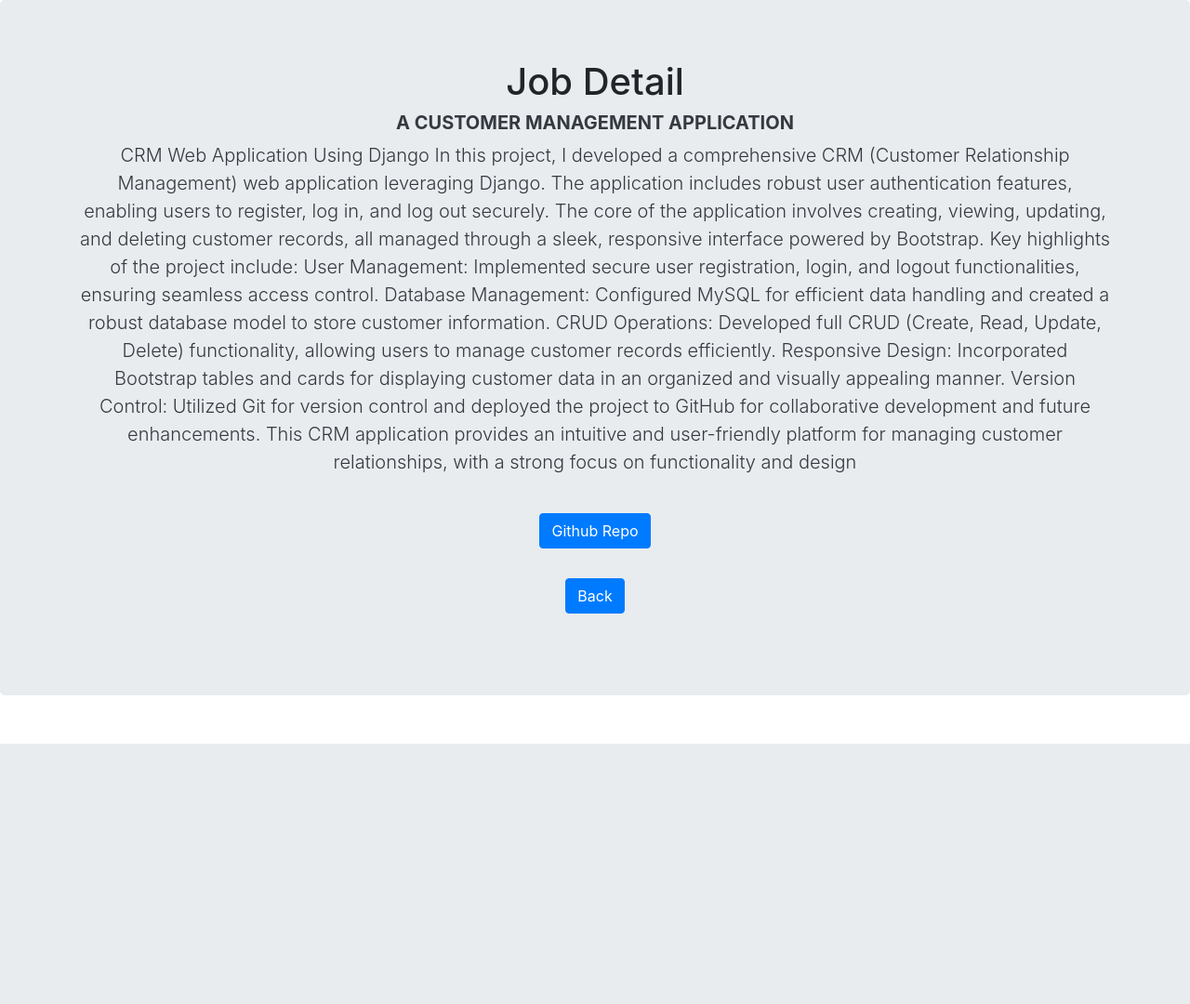
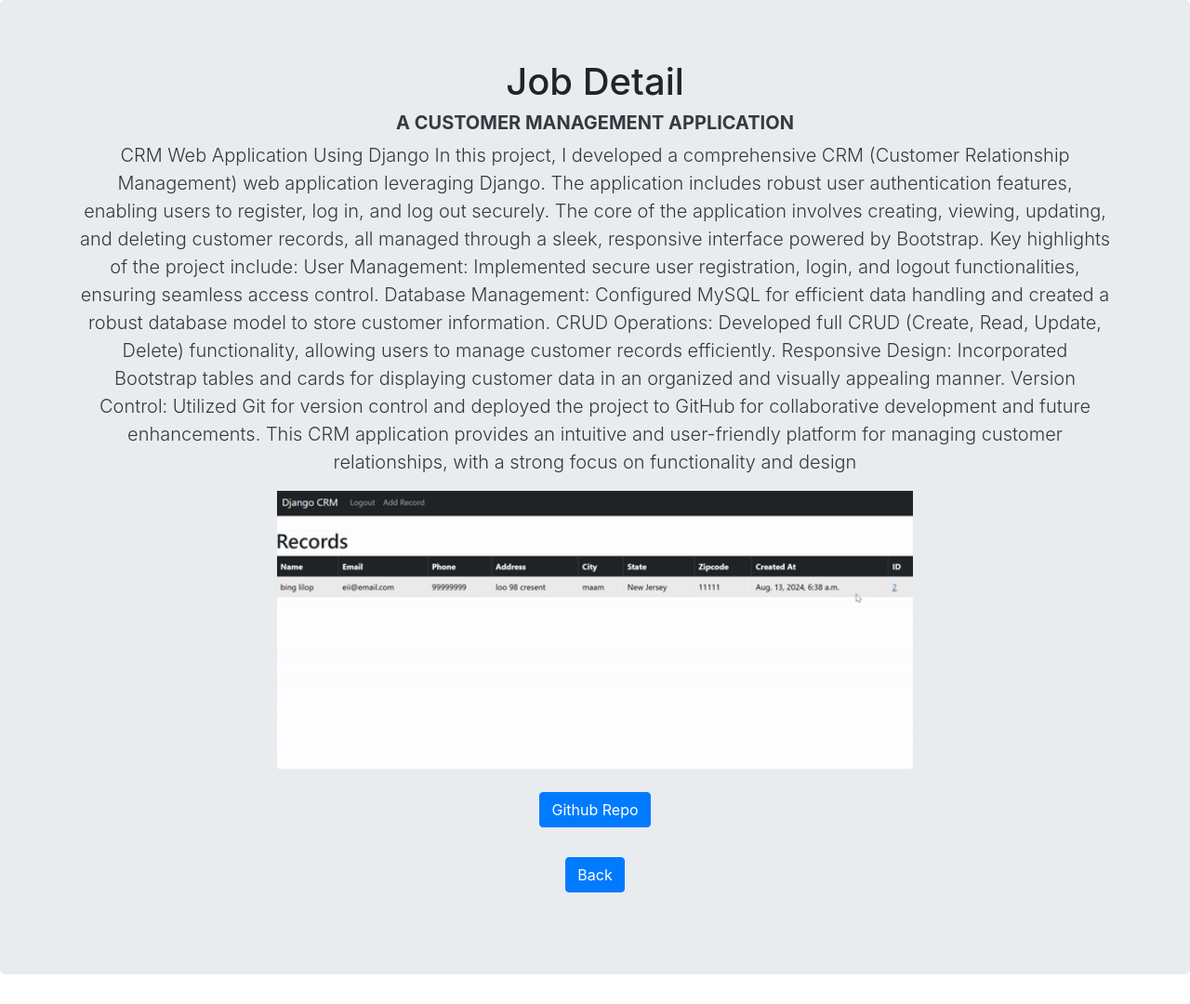
Before and after one commit to Andyfordjour/Djangoresume, a Django app: page /crm/ in a window 1280 px wide. Shown: the whole page at 93% size. Before the commit the page ends 800 px from the top, so only its background shows below. Run offline with Django 5.2, Linux system fonts and the light colour scheme; some libraries are stand-ins or nearby versions.

Commit message:
updated the resume

```diff
--- a/resume/templates/api_project.html
+++ b/resume/templates/api_project.html
@@ -24,8 +24,9 @@
           <p class="lead text-dark ">
 
 This project is an e-commerce website developed using Django, with a strong emphasis on an API-driven backend. It manages essential features such as product listings, shopping cart functionality, and dynamic pricing. The website allows customers to browse products, view detailed information, and manage their shopping cart, with real-time calculations for subtotal, taxes, and total amounts. The backend API enables product creation, listing, filtering, and deletion, making it easy to integrate with other services or front-end applications. The project structure includes views for rendering product data and managing shopping cart operations, with routing defined in urls.py to distinguish between standard views and API endpoints. The models define core entities like Product and ShoppingCart, including methods for pricing logic and sales management. Custom serializers in serializers.py handle data transformation and validation for API responses. The project is built with Django and Django REST Framework, using SQLite for the database. It serves as a scalable and extendable foundation for any e-commerce platform, with the potential for enhancements like user authentication, order management, and UI improvements. This e-commerce solution is designed to meet modern retail needs, offering flexibility for future growth and development.</p>
-          <img src="" height="300" />
+          <img src="{%static 'Recordingapi1.gif'%}" height="300" />
           <p>
+            <br/>
             <a href="https://github.com/Andyfordjour/Django-RESTAPI" class="btn btn-primary" >Github Repo</a>
             <br/>
             <br/>
--- a/resume/templates/crm.html
+++ b/resume/templates/crm.html
@@ -24,8 +24,9 @@
           <p class="lead text-dark ">
 
 CRM Web Application Using Django In this project, I developed a comprehensive CRM (Customer Relationship Management) web application leveraging Django. The application includes robust user authentication features, enabling users to register, log in, and log out securely. The core of the application involves creating, viewing, updating, and deleting customer records, all managed through a sleek, responsive interface powered by Bootstrap. Key highlights of the project include: User Management: Implemented secure user registration, login, and logout functionalities, ensuring seamless access control. Database Management: Configured MySQL for efficient data handling and created a robust database model to store customer information. CRUD Operations: Developed full CRUD (Create, Read, Update, Delete) functionality, allowing users to manage customer records efficiently. Responsive Design: Incorporated Bootstrap tables and cards for displaying customer data in an organized and visually appealing manner. Version Control: Utilized Git for version control and deployed the project to GitHub for collaborative development and future enhancements. This CRM application provides an intuitive and user-friendly platform for managing customer relationships, with a strong focus on functionality and design</p>
-          <img src="" height="300" />
+          <img src="{%static 'Recordingcrm.gif'%}" height="300" />
           <p>
+            <br/>
             <a href="https://github.com/Andyfordjour/DJANGO_CRM" class="btn btn-primary" >Github Repo</a>
             <br/>
             <br/>
--- a/resume/templates/restaurant.html
+++ b/resume/templates/restaurant.html
@@ -24,8 +24,9 @@
           <p class="lead text-dark ">
 
 Restaurant Reservation System Developed a comprehensive Restaurant Reservation System using Python and SQLite, providing an intuitive platform for customers to book reservations and view menu items. This Django-based application features: Customer Booking: A user-friendly booking form allowing customers to make reservations with ease. The form captures essential contact information and reservation details, ensuring a seamless reservation process. Menu Management: An integrated menu display feature that showcases all available menu items. Customers can browse through the menu and view detailed information about each item. Dynamic Content: The application dynamically renders various pages, including a homepage, an about page, a reservation booking page, and a detailed menu item page, providing a rich and interactive user experience. Model-Driven Forms: Utilizes Django's ModelForm to handle booking form submissions, ensuring data is validated and stored efficiently. Technologies Used: Django: For building the web application and managing the backend logic. SQLite: As the database to store reservation details and menu information. HTML/CSS: For designing the front-end and ensuring an engaging user interface. This project demonstrates proficiency in web development with Django, emphasizing user-friendly design and effective data management.</p>
-          <img src="" height="300" />
+          <img src="{%static 'Recordingrestaurant1.gif'%}" height="300" />
           <p>
+            <br/>
             <a href="https://github.com/Andyfordjour/Django_restaurant" class="btn btn-primary" >Github Repo</a>
             <br/>
             <br/>
```
Also changed, not shown: resume/static/Recordingapi1.gif (added), resume/static/Recordingcrm.gif (added), resume/static/Recordingrestaurant1.gif (added), 3 other files.
